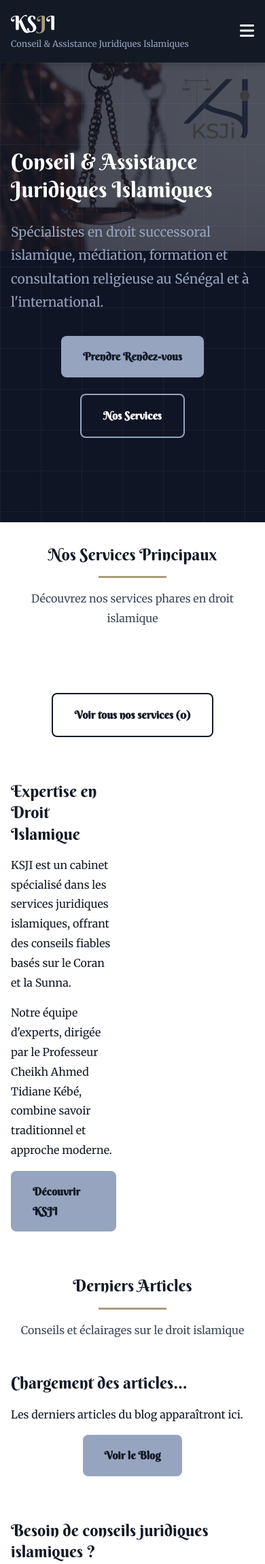
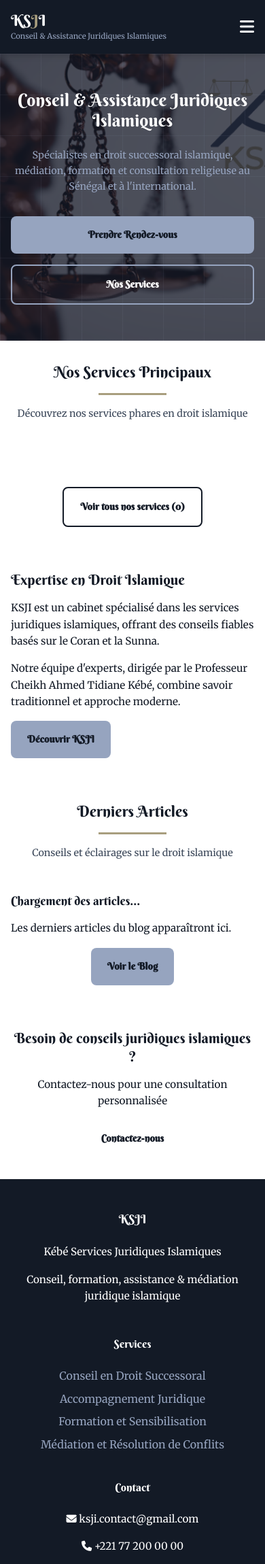
Before and after one commit to faLucas17/KSJI, a Django app: page / in a window 390 px wide. Shown: the top 2300 px of the page at 68% size. Run offline with Django 4.2, Linux system fonts and the light colour scheme; data that the repository does not hold is empty.

Commit message:
Fix menu mobile responsive + CSS responsive toutes pages

```diff
--- a/static/css/style.css
+++ b/static/css/style.css
@@ -130,6 +130,7 @@ a:hover {
     display: flex;
     list-style: none;
     gap: var(--space-lg);
+    transition: right 0.3s ease;
 }
 
 .nav-link {
@@ -914,114 +915,6 @@ a:hover {
     color: var(--secondary-dark);
 }
 
-/* Responsive */
-@media (max-width: 992px) {
-    .nav-menu {
-        position: fixed;
-        top: 70px;
-        right: -100%;
-        left: auto;
-        flex-direction: column;
-        background-color: rgba(19, 26, 38, 0.97);
-        width: 75%;
-        max-width: 300px;
-        height: auto;
-        max-height: calc(100vh - 70px);
-        text-align: left;
-        transition: 0.3s ease;
-        box-shadow: 4px 0 20px rgba(0, 0, 0, 0.3);
-        padding: var(--space-md) 0;
-        gap: 0;
-        border-right: 1px solid rgba(168, 158, 126, 0.2);
-        overflow-y: auto;
-        z-index: 999;
-    }
-
-    .nav-menu.active {
-        right: 0 ;
-        left: auto ;
-        z-index: 9999 ;
-    }
-
-    .nav-link {
-        padding: var(--space-sm) var(--space-lg);
-        display: flex;
-        align-items: center;
-        gap: 12px;
-        border-bottom: 1px solid rgba(255, 255, 255, 0.05);
-        font-size: 1rem;
-    }
-
-    .nav-link i {
-        width: 20px;
-        text-align: center;
-        color: var(--accent-gold);
-        font-size: 1rem;
-    }
-
-    .nav-link:hover {
-        background-color: rgba(168, 158, 126, 0.15);
-        padding-left: calc(var(--space-lg) + 5px);
-        color: var(--accent-gold);
-    }
-
-    /* Overlay sombre derrière le menu */
-    .nav-overlay {
-        display: none;
-        position: fixed;
-        inset: 0;
-        background: rgba(0, 0, 0, 0.5);
-        z-index: 998;
-        top: 70px;
-    }
-
-    .nav-overlay.active {
-        display: block;
-    }
-
-
-    .menu-toggle {
-        display: block;
-    }
-
-    .hero-title {
-        font-size: 2rem;
-    }
-
-    h1 {
-        font-size: 2rem;
-    }
-
-    h2 {
-        font-size: 1.5rem;
-    }
-
-    .services-grid,
-    .mission-grid,
-    .team-grid,
-    .values-grid {
-        grid-template-columns: 1fr;
-    }
-}
-
-@media (max-width: 768px) {
-    .hero-buttons {
-        flex-direction: column;
-        align-items: center;
-    }
-
-    .container {
-        padding: 0 var(--space-sm);
-    }
-
-    .section {
-        padding: var(--space-lg) 0;
-    }
-
-    .service-detail-card {
-        padding: var(--space-md);
-    }
-}
 
 /* Scrollbar personnalisée */
 ::-webkit-scrollbar {
@@ -1047,3 +940,391 @@ a:hover {
     background-color: rgba(168, 158, 126, 0.15);
     border-bottom: 2px solid var(--accent-gold);
 }
+
+/* ========================================
+   RESPONSIVE COMPLET - TOUTES PAGES
+   Mobile: 320-480px | Tablette: 481-992px
+   ======================================== */
+
+/* ---- TABLETTE (481px - 992px) ---- */
+@media (max-width: 992px) {
+
+    /* Navigation */
+    .nav-menu {
+        position: fixed !important;
+        top: 0 !important;
+        right: -100% !important;
+        left: auto !important;
+        flex-direction: column;
+        background-color: rgba(19, 26, 38, 0.97);
+        width: 75%;
+        max-width: 300px;
+        height: 100vh;
+        text-align: left;
+        transition: right 0.3s ease;
+        box-shadow: -4px 0 20px rgba(0, 0, 0, 0.3);
+        padding: 60px 0 var(--space-md);
+        gap: 0;
+        border-left: 1px solid rgba(168, 158, 126, 0.2);
+        overflow-y: auto;
+        z-index: 1001;
+    }
+
+    .nav-menu.active {
+        right: 0 !important;
+        left: auto !important;
+    }
+
+    .nav-overlay {
+        display: none;
+        position: fixed;
+        top: 0;
+        left: 0;
+        width: 100%;
+        height: 100%;
+        background: rgba(0, 0, 0, 0.5);
+        z-index: 1000;
+    }
+
+    .nav-overlay.active {
+        display: block;
+    }
+
+    .nav-link {
+        padding: var(--space-sm) var(--space-lg);
+        display: flex;
+        align-items: center;
+        gap: 12px;
+        border-bottom: 1px solid rgba(255, 255, 255, 0.05);
+        font-size: 1rem;
+        color: var(--white);
+    }
+
+    .nav-link i {
+        width: 20px;
+        text-align: center;
+        color: var(--accent-gold);
+    }
+
+    .nav-link:hover,
+    .nav-link.active {
+        background-color: rgba(168, 158, 126, 0.15);
+        color: var(--accent-gold);
+    }
+
+    .menu-toggle {
+    display: block !important;
+    z-index: 1002;
+    position: relative;
+}
+
+    /* Hero */
+    .hero {
+        min-height: 60vh;
+        padding: var(--space-lg) 0;
+    }
+
+    .hero-content {
+        max-width: 100%;
+        text-align: center;
+    }
+
+    .hero-title {
+        font-size: 2.2rem;
+    }
+
+    .hero-subtitle {
+        font-size: 1rem;
+    }
+
+    .hero-buttons {
+        justify-content: center;
+        flex-wrap: wrap;
+    }
+
+    /* Hero page (sous-pages) */
+    .hero-page {
+        padding: var(--space-lg) 0 var(--space-md);
+    }
+
+    .hero-page h1 {
+        font-size: 1.8rem;
+    }
+
+    /* Grilles */
+    .about-content,
+    .contact-grid,
+    .blog-layout {
+        grid-template-columns: 1fr;
+    }
+
+    .services-grid,
+    .mission-grid,
+    .team-grid,
+    .values-grid {
+        grid-template-columns: repeat(2, 1fr);
+    }
+
+    /* About */
+    .about-image {
+        display: none;
+    }
+
+    /* Appointment */
+    .appointment-container {
+        grid-template-columns: 1fr !important;
+    }
+
+    .appointment-steps {
+        flex-wrap: wrap;
+        gap: 15px;
+    }
+
+    /* Blog sidebar */
+    .blog-sidebar {
+        margin-top: var(--space-lg);
+    }
+
+    /* Typographie */
+    h1 { font-size: 2rem; }
+    h2 { font-size: 1.6rem; }
+    h3 { font-size: 1.3rem; }
+}
+
+/* ---- MOBILE (max 480px) ---- */
+@media (max-width: 480px) {
+
+    /* Container */
+    .container {
+        padding: 0 var(--space-sm);
+    }
+
+    /* Navigation */
+    .logo h1 {
+        font-size: 1.4rem;
+    }
+
+    .logo-subtitle {
+        font-size: 0.7rem;
+    }
+
+    /* Hero */
+    .hero {
+        min-height: 50vh;
+        background-size: cover !important;
+    }
+
+    .hero-title {
+        font-size: 1.6rem;
+        line-height: 1.2;
+    }
+
+    .hero-subtitle {
+        font-size: 0.9rem;
+    }
+
+    .hero-buttons {
+        flex-direction: column;
+        align-items: center;
+        gap: var(--space-sm);
+    }
+
+    .hero-buttons .btn {
+        width: 100%;
+        text-align: center;
+    }
+
+    .hero-page h1 {
+        font-size: 1.5rem;
+    }
+
+    .hero-page p {
+        font-size: 0.9rem;
+    }
+
+    /* Sections */
+    .section {
+        padding: var(--space-lg) 0;
+    }
+
+    .section-title {
+        font-size: 1.4rem;
+    }
+
+    .section-subtitle {
+        font-size: 0.9rem;
+    }
+
+    /* Grilles mobile — 1 colonne */
+    .services-grid,
+    .mission-grid,
+    .team-grid,
+    .values-grid {
+        grid-template-columns: 1fr;
+    }
+
+    /* Cards */
+    .service-card,
+    .service-detail-card {
+        padding: var(--space-md);
+    }
+
+    .service-detail-card {
+        padding: var(--space-sm);
+    }
+
+    .service-header {
+        flex-direction: column;
+        align-items: flex-start;
+        gap: var(--space-sm);
+    }
+
+    /* About */
+    .about-content {
+        grid-template-columns: 1fr;
+    }
+
+    .about-image {
+        display: none;
+    }
+
+    /* Contact */
+    .contact-grid {
+        grid-template-columns: 1fr;
+    }
+
+    .contact-item {
+        flex-direction: row;
+        align-items: flex-start;
+    }
+
+    .contact-form-container {
+        padding: var(--space-md);
+    }
+
+    /* Blog */
+    .blog-layout {
+        grid-template-columns: 1fr;
+    }
+
+    .search-box {
+        max-width: 100%;
+    }
+
+    .search-box input {
+        font-size: 0.9rem;
+    }
+
+    .article-image {
+        height: 150px;
+    }
+
+    .article-content {
+        padding: var(--space-md);
+    }
+
+    .article-meta {
+        flex-wrap: wrap;
+        gap: var(--space-xs);
+    }
+
+    .article-footer {
+        flex-direction: column;
+        gap: var(--space-xs);
+    }
+
+    .blog-sidebar {
+        margin-top: var(--space-lg);
+    }
+
+    /* Appointment */
+    .appointment-container {
+        grid-template-columns: 1fr !important;
+    }
+
+    .appointment-form-container {
+        padding: var(--space-md) !important;
+    }
+
+    .appointment-steps {
+        flex-direction: column;
+        align-items: center;
+        gap: 10px;
+    }
+
+    .step {
+        margin: 0 !important;
+    }
+
+    .row {
+        flex-direction: column;
+    }
+
+    .col-md-4,
+    .col-md-6 {
+        width: 100% !important;
+    }
+
+    .appointment-info {
+        margin-top: var(--space-lg);
+    }
+
+    .platforms {
+        flex-wrap: wrap;
+    }
+
+    /* Legal */
+    .legal-content h2 {
+        font-size: 1.2rem;
+    }
+
+    .legal-content p {
+        font-size: 0.9rem;
+    }
+
+    /* Footer */
+    .footer-container {
+        grid-template-columns: 1fr;
+        gap: var(--space-lg);
+    }
+
+    .footer-section {
+        text-align: center;
+    }
+
+    .social-links {
+        justify-content: center;
+    }
+
+    /* Buttons */
+    .btn {
+        padding: var(--space-sm) var(--space-md);
+        font-size: 0.9rem;
+    }
+
+    /* CTA */
+    .cta .container {
+        text-align: center;
+    }
+
+    /* Testimonials */
+    .testimonial-card {
+        padding: var(--space-md);
+    }
+
+    /* Pagination */
+    .pagination {
+        flex-direction: column;
+        gap: var(--space-sm);
+    }
+
+    /* Typographie */
+    h1 { font-size: 1.6rem; }
+    h2 { font-size: 1.3rem; }
+    h3 { font-size: 1.1rem; }
+    p  { font-size: 0.95rem; }
+
+    body {
+        line-height: 1.6;
+    }
+}
--- a/static/js/main.js
+++ b/static/js/main.js
@@ -1,103 +1,80 @@
-// Navigation mobile
 document.addEventListener('DOMContentLoaded', function() {
     const menuToggle = document.querySelector('.menu-toggle');
     const navMenu = document.querySelector('.nav-menu');
     const navOverlay = document.querySelector('.nav-overlay');
 
+    function closeMenu() {
+        if (navMenu) navMenu.classList.remove('active');
+        if (navOverlay) navOverlay.classList.remove('active');
+        if (menuToggle) menuToggle.innerHTML = '<i class="fas fa-bars"></i>';
+    }
+
     if (menuToggle) {
-    menuToggle.addEventListener('click', function() {
+        menuToggle.addEventListener('click', function(e) {
+            e.stopPropagation();
             navMenu.classList.toggle('active');
-        navOverlay.classList.toggle('active');
+            if (navOverlay) navOverlay.classList.toggle('active');
             menuToggle.innerHTML = navMenu.classList.contains('active')
                 ? '<i class="fas fa-times"></i>'
                 : '<i class="fas fa-bars"></i>';
         });
     }
 
-// Fermer en cliquant sur l'overlay
     if (navOverlay) {
-    navOverlay.addEventListener('click', function() {
-        navMenu.classList.remove('active');
-        navOverlay.classList.remove('active');
-        menuToggle.innerHTML = '<i class="fas fa-bars"></i>';
-    });
+        navOverlay.addEventListener('click', closeMenu);
     }
 
-// Fermer le menu en cliquant sur un lien
-const navLinks = document.querySelectorAll('.nav-link');
-navLinks.forEach(link => {
-    link.addEventListener('click', function() {
-        navMenu.classList.remove('active');
-        navOverlay.classList.remove('active');
-        menuToggle.innerHTML = '<i class="fas fa-bars"></i>';
-    });
+    document.querySelectorAll('.nav-link').forEach(link => {
+        link.addEventListener('click', closeMenu);
     });
 
-// Fermer en cliquant n'importe où sur la page
     document.addEventListener('click', function(e) {
         if (navMenu && navMenu.classList.contains('active')) {
-        if (!navMenu.contains(e.target) && !menuToggle.contains(e.target)) {
-            navMenu.classList.remove('active');
-            navOverlay.classList.remove('active');
-            menuToggle.innerHTML = '<i class="fas fa-bars"></i>';
+            if (!navMenu.contains(e.target) && menuToggle && !menuToggle.contains(e.target)) {
+                closeMenu();
             }
         }
     });
 
-// Onglet actif selon la page courante
     const currentPath = window.location.pathname;
     document.querySelectorAll('.nav-link').forEach(link => {
         if (link.getAttribute('href') === currentPath) {
             link.classList.add('active');
         }
     });
-    // Fermer les messages d'alerte
-    const closeButtons = document.querySelectorAll('.close-alert');
-    closeButtons.forEach(button => {
+
+    document.querySelectorAll('.close-alert').forEach(button => {
         button.addEventListener('click', function() {
             this.parentElement.style.display = 'none';
         });
     });
 
-    // Auto-hide messages after 5 seconds
     setTimeout(() => {
-        const alerts = document.querySelectorAll('.alert');
-        alerts.forEach(alert => {
+        document.querySelectorAll('.alert').forEach(alert => {
             alert.style.opacity = '0';
-            setTimeout(() => {
-                alert.style.display = 'none';
-            }, 300);
+            setTimeout(() => alert.style.display = 'none', 300);
         });
     }, 5000);
 
-    // Smooth scroll pour les ancres
     document.querySelectorAll('a[href^="#"]').forEach(anchor => {
         anchor.addEventListener('click', function(e) {
             const href = this.getAttribute('href');
-
             if (href === '#') return;
-
             if (href.startsWith('#')) {
                 e.preventDefault();
                 const target = document.querySelector(href);
-
                 if (target) {
-                    window.scrollTo({
-                        top: target.offsetTop - 80,
-                        behavior: 'smooth'
-                    });
+                    window.scrollTo({ top: target.offsetTop - 80, behavior: 'smooth' });
                 }
             }
         });
     });
 
-    // Form validation enhancement
     const contactForm = document.querySelector('.contact-form');
     if (contactForm) {
         contactForm.addEventListener('submit', function(e) {
             const requiredFields = this.querySelectorAll('[required]');
             let isValid = true;
-
             requiredFields.forEach(field => {
                 if (!field.value.trim()) {
                     isValid = false;
@@ -106,7 +83,6 @@ document.querySelectorAll('.nav-link').forEach(link => {
                     field.classList.remove('error');
                 }
             });
-
             if (!isValid) {
                 e.preventDefault();
                 alert('Veuillez remplir tous les champs obligatoires.');
@@ -114,24 +90,19 @@ document.querySelectorAll('.nav-link').forEach(link => {
         });
     }
 
-    // Initialize testimonials slider
     const testimonials = document.querySelector('.testimonials-slider');
     if (testimonials && testimonials.children.length > 1) {
         let currentTestimonial = 0;
         const testimonialCount = testimonials.children.length;
-
         function showTestimonial(index) {
-            testimonials.children.forEach((child, i) => {
+            Array.from(testimonials.children).forEach((child, i) => {
                 child.style.display = i === index ? 'block' : 'none';
             });
         }
-
-        // Auto-rotate testimonials
         setInterval(() => {
             currentTestimonial = (currentTestimonial + 1) % testimonialCount;
             showTestimonial(currentTestimonial);
         }, 5000);
-
         showTestimonial(0);
     }
 });
```
Lines whose indentation alone changed are shown as unchanged.
